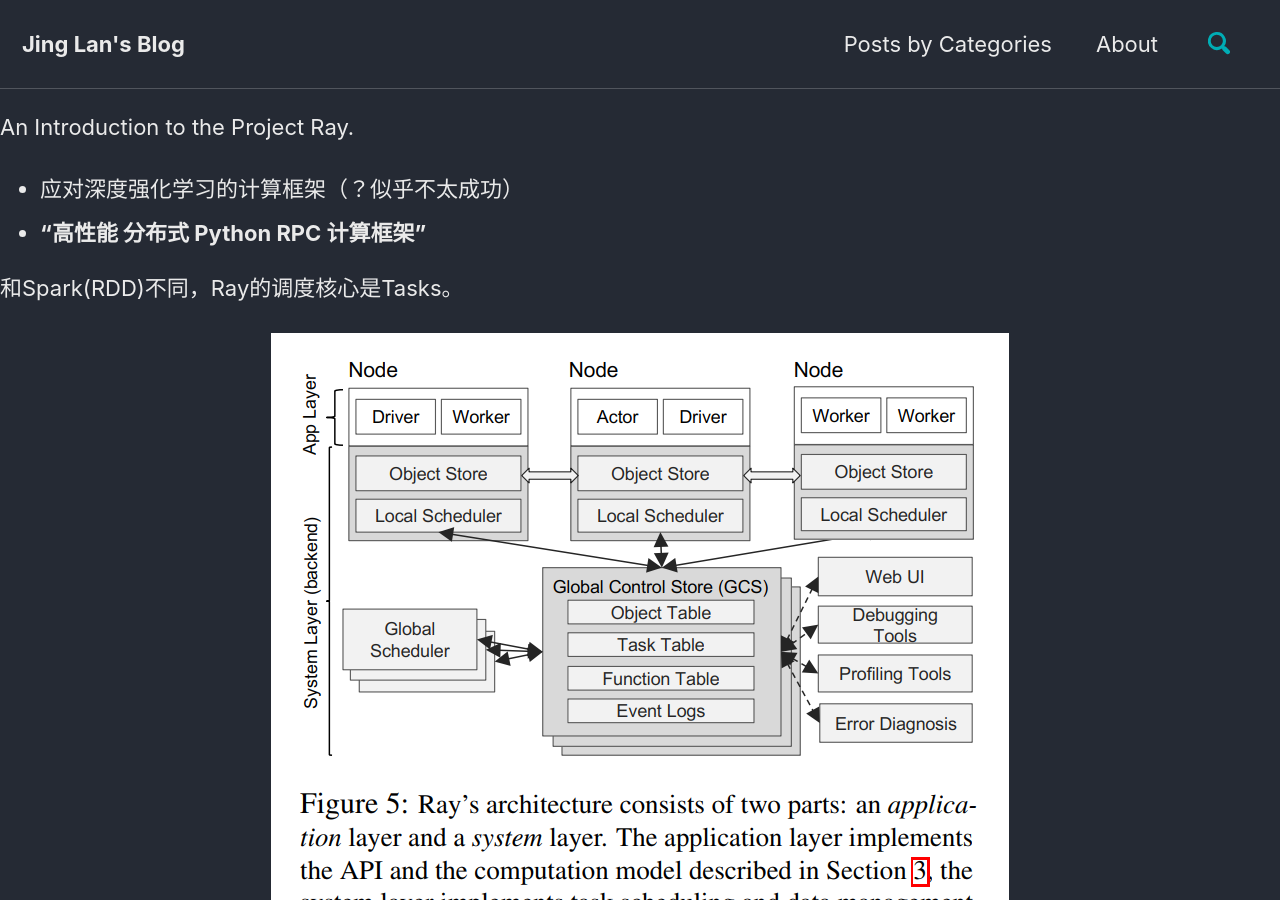
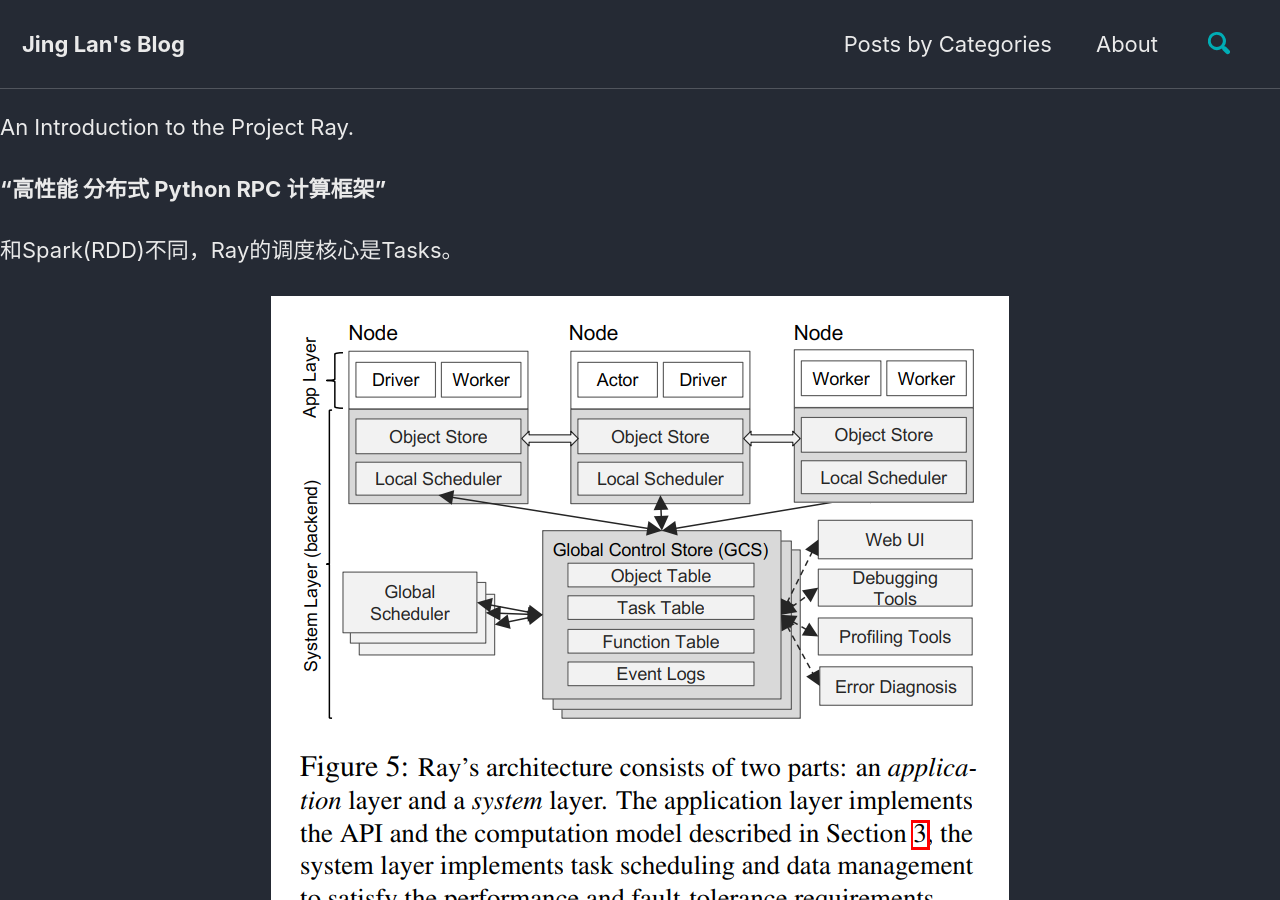
Before and after one commit to Lan-Jing/Lan-Jing.github.io, a Jekyll site: the page built from _posts/2021-4-1-ray.md, in a window 1280 px wide and 900 px high. Built offline with Jekyll 4.4.1, drawn with Linux system fonts in a browser that asks for light colours; cached includes are drawn as plain includes; our own code applies the rules of GitHub Pages for plain Markdown files.

Commit message:
modification on posts.

```diff
--- a/_posts/2021-4-1-ray.md
+++ b/_posts/2021-4-1-ray.md
@@ -7,8 +7,7 @@ categories:
 
 An Introduction to the Project Ray.
 
-* 应对深度强化学习的计算框架（？似乎不太成功）
-* **“高性能 分布式 Python RPC 计算框架”**
+**“高性能 分布式 Python RPC 计算框架”**
 
 和Spark(RDD)不同，Ray的调度核心是Tasks。
 
```
